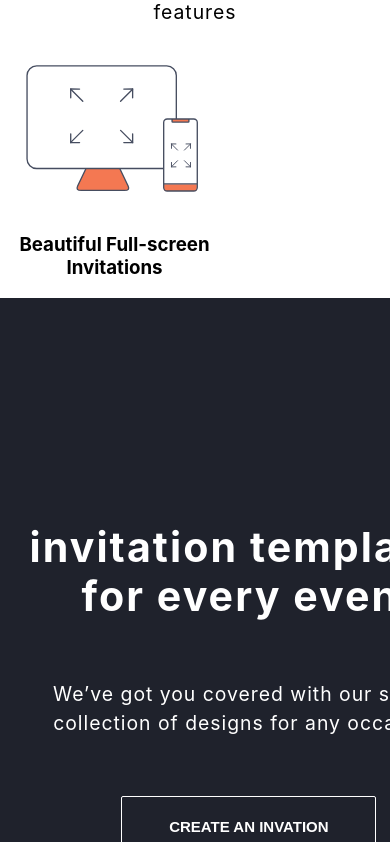
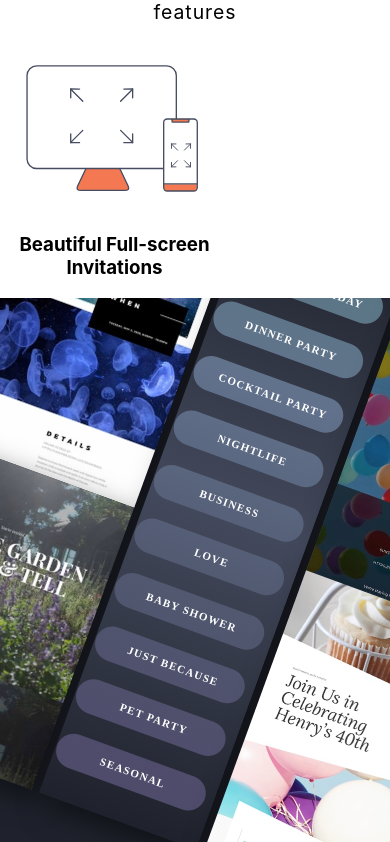
Before and after one commit to wuharry/popweb, a React (Create React App) app: page / in a window 390 px wide. Shown: the part 1262-2104 px from the top of the page. Built offline with nearby package versions, Linux system fonts and the light colour scheme.

Commit message:
Littlepage3 小裝置RWD修改

```diff
--- a/src/pages/home/component/littlepage3/index.js
+++ b/src/pages/home/component/littlepage3/index.js
@@ -16,14 +16,16 @@ const LittlePage3 = () => {
     transform: `translate(0, ${scrollY}%)`,
   };
   const slideInRef = useRef(null);
-  const imgeup = useRef(null);
-  const imgedown = useRef(null);
   useEffect(() => {
     const handleScroll = () => {
       // 開始時圖片有偏差,當瀏覽器視窗底部等於分頁3時偏差修正
-      const windowBotton = window.scrollY + window.innerHeight;//當瀏覽器視窗底部
-      if (windowBotton<=window.innerWidth+slideInRef.current.offsetTop) {
-        setScrollY((window.scrollY / 10)-200);
+      const windowBotton = window.scrollY + window.innerHeight; //當瀏覽器視窗底部
+      if (
+        windowBotton <=
+          window.innerWidth + slideInRef.current.offsetTop - 500 &&
+        window.innerWidth > 1000
+      ) {
+        setScrollY(window.scrollY / 10 - 200);
       }
     };
     window.addEventListener("scroll", handleScroll);
@@ -34,11 +36,7 @@ const LittlePage3 = () => {
     <>
       <div className={styles.context} ref={slideInRef}>
         <div className={styles.image_context}>
-          <div
-            className={styles.imge_section1}
-
-            style={containerup}
-          >
+          <div className={styles.imge_section1} style={containerup}>
             <img
               className={styles.images}
               src="./images/thumbnail_small.avif"
@@ -52,11 +50,7 @@ const LittlePage3 = () => {
               src="./images/thumbnail_small 3.avif"
             />
           </div>
-          <div
-            className={styles.imge_section2}
-
-            style={containerdown}
-          >
+          <div className={styles.imge_section2} style={containerdown}>
             <img
               className={styles.image_template_wapper1}
               src="./images/label_banner.svg"
@@ -64,11 +58,7 @@ const LittlePage3 = () => {
             />
             {/* Img的tag可以使用svg圖檔,alt是備註 */}
           </div>
-          <div
-            className={styles.imge_section3}
-
-            style={containerup}
-          >
+          <div className={styles.imge_section3} style={containerup}>
             <img
               className={styles.images}
               src="./images/thumbnail_medium.avif"
@@ -82,11 +72,7 @@ const LittlePage3 = () => {
               src="./images/thumbnail_medium3.avif"
             />
           </div>
-          <div
-            className={styles.imge_section4}
-
-            style={containerdown}
-          >
+          <div className={styles.imge_section4} style={containerdown}>
             <img
               className={styles.images}
               src="./images/thumbnail_medium4.avif"
--- a/src/pages/home/component/littlepage3/style.module.scss
+++ b/src/pages/home/component/littlepage3/style.module.scss
@@ -1,6 +1,4 @@
-
-@mixin imge_section-common-styles
-{
+@mixin imge_section-common-styles {
   -webkit-box-align: center;
   -ms-flex-align: center;
   -webkit-box-flex: 0;
@@ -18,18 +16,20 @@
   justify-content: center;
   padding-left: var(--grid-spacing);
   pointer-events: none;
-
 }
 .context {
   // LittlePage3
   -webkit-box-align: center;
   -ms-flex-align: center;
-  --grid-spacing: .5em;
+  --grid-spacing: 0.5em;
   align-items: center;
   background: #1f222c;
   display: grid;
   grid-row: 5;
-  grid-template-columns: minmax(6.68%,1fr) minmax(auto,57.1428571429em) 27.8571428571em minmax(6.68%,1fr);
+  grid-template-columns: minmax(6.68%, 1fr) minmax(auto, 57.1428571429em) 27.8571428571em minmax(
+      6.68%,
+      1fr
+    );
   grid-template-rows: 46.7857142857em;
   justify-items: center;
   overflow: hidden;
@@ -50,7 +50,6 @@
   justify-content: space-between;
   justify-self: end;
   max-width: 48em;
-  // min-width: 63.5714285714em;
   position: relative;
   right: 13em;
   top: -10%;
@@ -67,16 +66,32 @@
   -ms-flex-item-align: stretch;
   -webkit-box-flex: 0;
   align-self: stretch;
-  background: -webkit-gradient(linear,left top,left bottom,from(#1f222c),color-stop(28%,#343948),color-stop(50%,#43495c),color-stop(72%,#343948),to(#1f222c));
-  background: linear-gradient(180deg,#1f222c 0,#343948 28%,#43495c 50%,#343948 72%,#1f222c);
-  -webkit-box-shadow: 0.5714285714em 0.5714285714em 1.7857142857em rgba(0,0,0,.5);
-  box-shadow: 0.5714285714em 0.5714285714em 1.7857142857em rgba(0,0,0,.5);
+  background: -webkit-gradient(
+    linear,
+    left top,
+    left bottom,
+    from(#1f222c),
+    color-stop(28%, #343948),
+    color-stop(50%, #43495c),
+    color-stop(72%, #343948),
+    to(#1f222c)
+  );
+  background: linear-gradient(
+    180deg,
+    #1f222c 0,
+    #343948 28%,
+    #43495c 50%,
+    #343948 72%,
+    #1f222c
+  );
+  -webkit-box-shadow: 0.5714285714em 0.5714285714em 1.7857142857em
+    rgba(0, 0, 0, 0.5);
+  box-shadow: 0.5714285714em 0.5714285714em 1.7857142857em rgba(0, 0, 0, 0.5);
   -ms-flex: 0 0 22%;
   flex: 0 0 22%;
   margin-left: var(--grid-spacing);
   margin-top: 16em;
   padding-right: var(--grid-spacing);
-
 }
 .imge_section3 {
   @include imge_section-common-styles;
@@ -84,20 +99,21 @@
 .imge_section4 {
   @include imge_section-common-styles;
 }
-.images{
+.images {
   outline: none;
   -webkit-box-flex: 0;
-  -webkit-box-shadow: 0.5714285714em 0.5714285714em 1.7857142857em rgba(0,0,0,.5);
-  box-shadow: 0.5714285714em 0.5714285714em 1.7857142857em rgba(0,0,0,.5);
+  -webkit-box-shadow: 0.5714285714em 0.5714285714em 1.7857142857em
+    rgba(0, 0, 0, 0.5);
+  box-shadow: 0.5714285714em 0.5714285714em 1.7857142857em rgba(0, 0, 0, 0.5);
   -ms-flex: 0 0 100%;
   flex: 0 0 100%;
   height: auto;
   max-width: 13em;
 }
-.animetions_Setting{
-translate: none;
-rotate: none;
-scale: none;
+.animetions_Setting {
+  translate: none;
+  rotate: none;
+  scale: none;
 }
 
 .text_context {
@@ -121,3 +137,37 @@ scale: none;
   line-height: 1.5;
   margin: 3em 0;
 }
+
+@media (max-width: 850px) {
+  .image_context {
+    right: 37em;
+  }
+  ._text_context > h2 {
+    font-size: 2.3em;
+  }
+  .text_context > p {
+    font-size: 1.21em;
+  }
+}
+
+@media (max-width: 576px) {
+  .context {
+    width: 100%;
+    grid-template-rows: calc(100vw + 5em) min-content;
+    grid-template-columns: 9.06% 81.88% 9.06%;
+  }
+  .image_context{
+    max-height: 64.2857142857em;
+    max-width: none;
+    min-width: 0;
+    right: -50vw;
+    top: -30%;
+    width: 150vw;
+  }
+  .text_context{
+    grid-column: 2;
+    grid-row: 2;
+    margin-bottom: 4em;
+    margin-top: 10em;
+  }
+}
```
